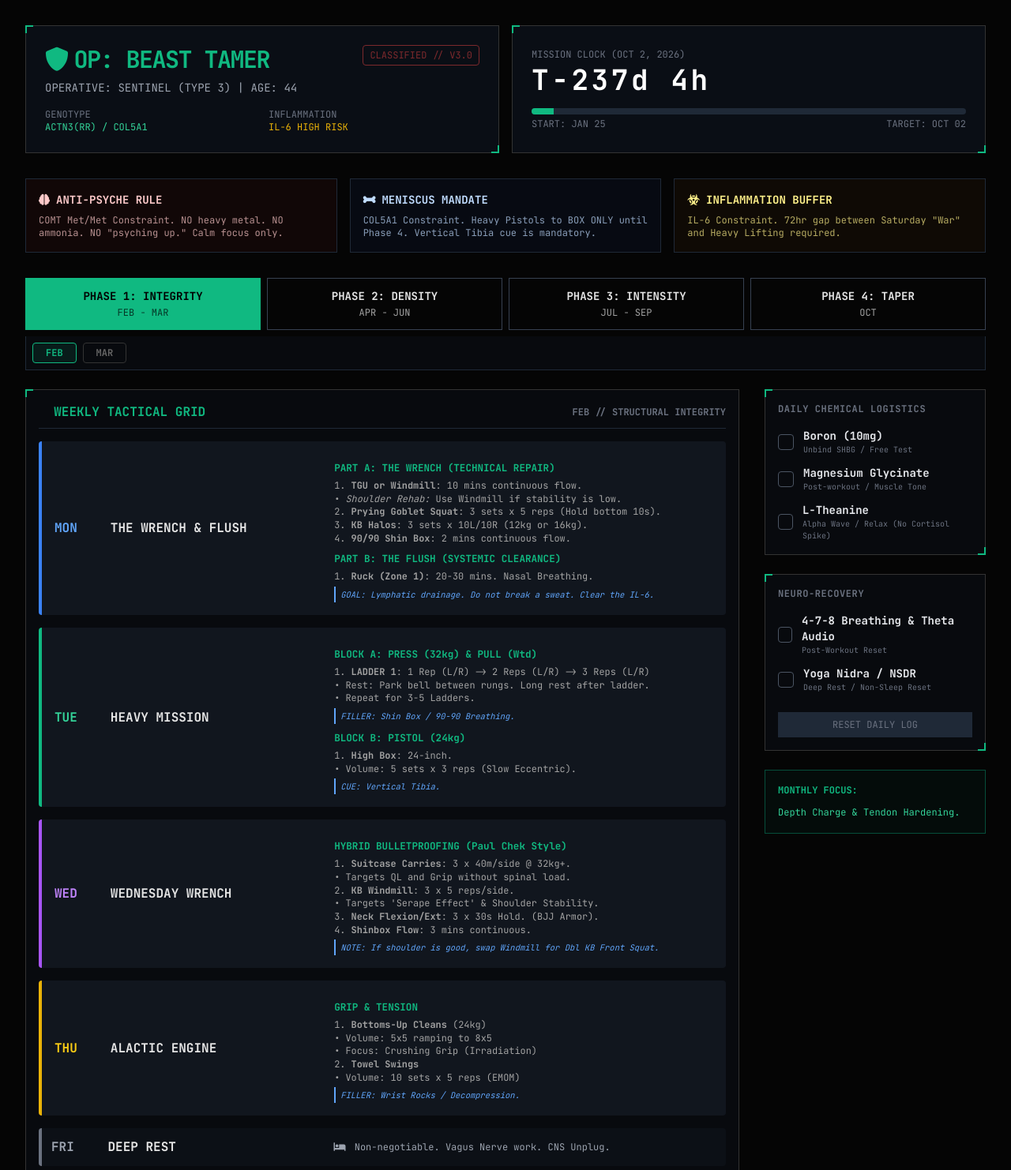
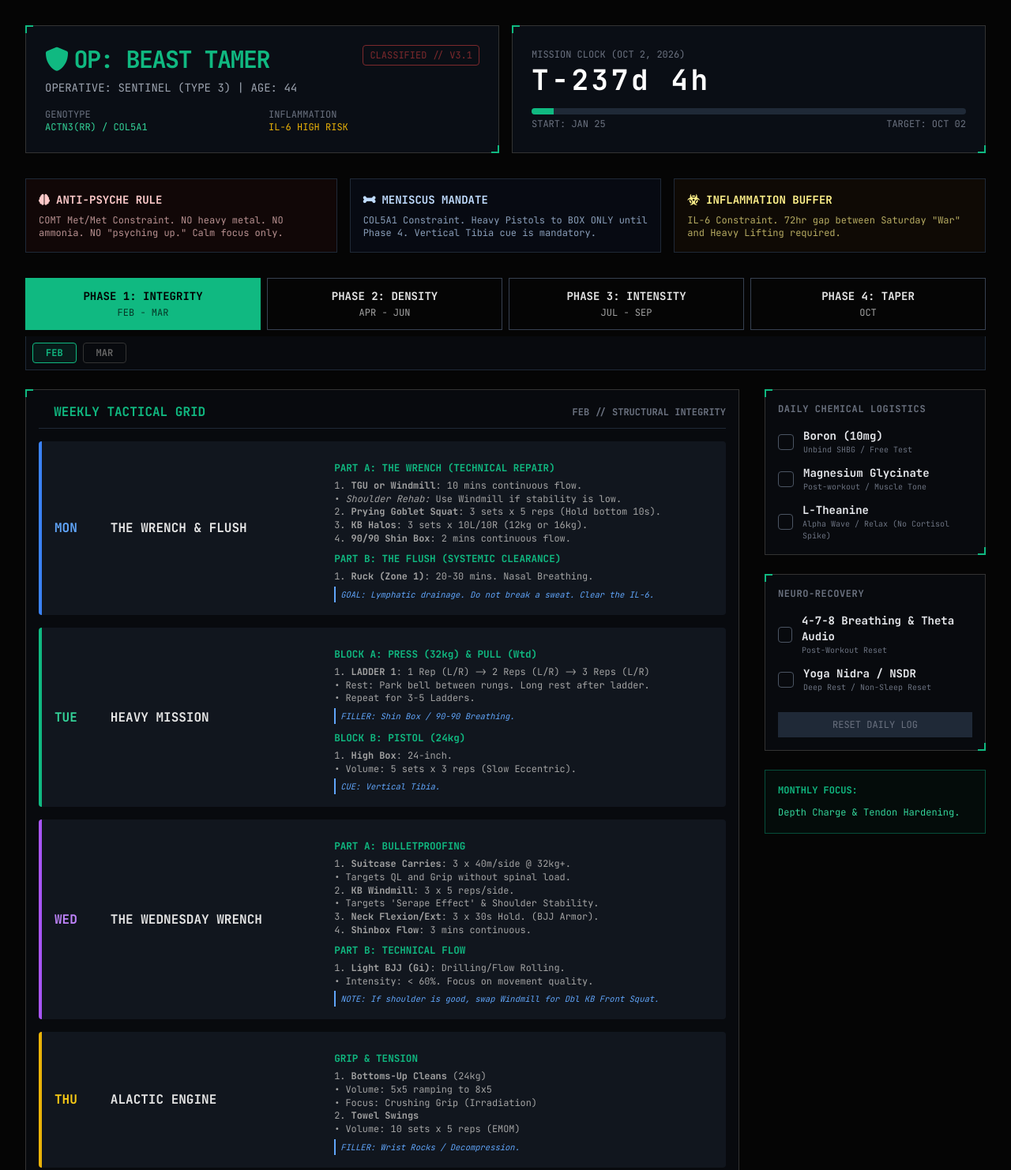
Before and after one commit to nlcperformance/Beast-Tamer-Dashboard-v3, a plain HTML site: page index.html in a window 1280 px wide. Shown: the top 1482 px of the page at 79% size. Drawn offline with nearby package versions, Linux system fonts and the light colour scheme.

Commit message:
Update title and version to v3.1 in index.html

```diff
--- a/index.html
+++ b/index.html
@@ -3,7 +3,7 @@
 <head>
     <meta charset="UTF-8">
     <meta name="viewport" content="width=device-width, initial-scale=1.0">
-    <title>OP: BEAST TAMER // SENTINEL DASHBOARD v3.0</title>
+    <title>OP: BEAST TAMER // SENTINEL DASHBOARD v3.1</title>
     <script src="https://cdn.tailwindcss.com"></script>
     <link href="https://cdnjs.cloudflare.com/ajax/libs/font-awesome/6.0.0/css/all.min.css" rel="stylesheet">
     <style>
@@ -94,7 +94,7 @@
                     <i class="fas fa-shield-alt mr-2"></i>OP: BEAST TAMER
                 </h1>
                 <span class="text-xs border border-red-500 text-red-500 px-2 py-1 rounded animate-pulse">
-                    CLASSIFIED // V3.0
+                    CLASSIFIED // V3.1
                 </span>
             </div>
             <p class="text-gray-400 text-sm mb-4">OPERATIVE: SENTINEL (TYPE 3) | AGE: 44</p>
@@ -211,15 +211,19 @@
                     <!-- WED (UPDATED from Image Analysis) -->
                     <div class="grid grid-cols-12 gap-4 items-center bg-gray-800/40 p-4 rounded border-l-4 border-purple-500">
                         <div class="col-span-2 md:col-span-1 font-bold text-purple-400">WED</div>
-                        <div class="col-span-10 md:col-span-4 font-bold">WEDNESDAY WRENCH</div>
+                        <div class="col-span-10 md:col-span-4 font-bold">THE WEDNESDAY WRENCH</div>
                         <div class="col-span-12 md:col-span-7 text-sm text-white">
-                            <span class="protocol-header">HYBRID BULLETPROOFING (Paul Chek Style)</span>
+                            <span class="protocol-header">PART A: BULLETPROOFING</span>
                             <span class="protocol-detail">1. <strong>Suitcase Carries</strong>: 3 x 40m/side @ 32kg+.</span>
                             <span class="protocol-detail">   • Targets QL and Grip without spinal load.</span>
                             <span class="protocol-detail">2. <strong>KB Windmill</strong>: 3 x 5 reps/side.</span>
                             <span class="protocol-detail">   • Targets 'Serape Effect' & Shoulder Stability.</span>
                             <span class="protocol-detail">3. <strong>Neck Flexion/Ext</strong>: 3 x 30s Hold. (BJJ Armor).</span>
                             <span class="protocol-detail">4. <strong>Shinbox Flow</strong>: 3 mins continuous.</span>
+
+                            <span class="protocol-header">PART B: TECHNICAL FLOW</span>
+                            <span class="protocol-detail">1. <strong>Light BJJ (Gi)</strong>: Drilling/Flow Rolling.</span>
+                            <span class="protocol-detail">   • Intensity: < 60%. Focus on movement quality.</span>
                             <span class="protocol-cue">NOTE: If shoulder is good, swap Windmill for Dbl KB Front Squat.</span>
                         </div>
                     </div>
@@ -336,6 +340,7 @@
 
     <script>
         // DATA: The Tactical Protocols
+        // Detailed breakdown with Pistols included for all phases
         const protocols = {
             1: {
                 title: "STRUCTURAL INTEGRITY",
```
